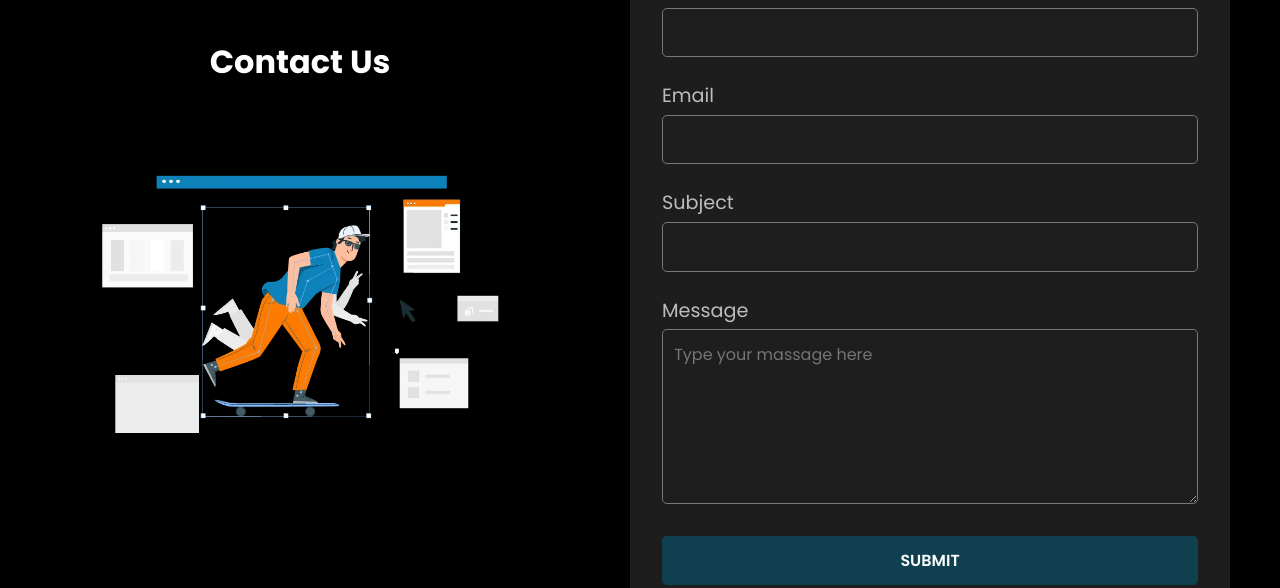
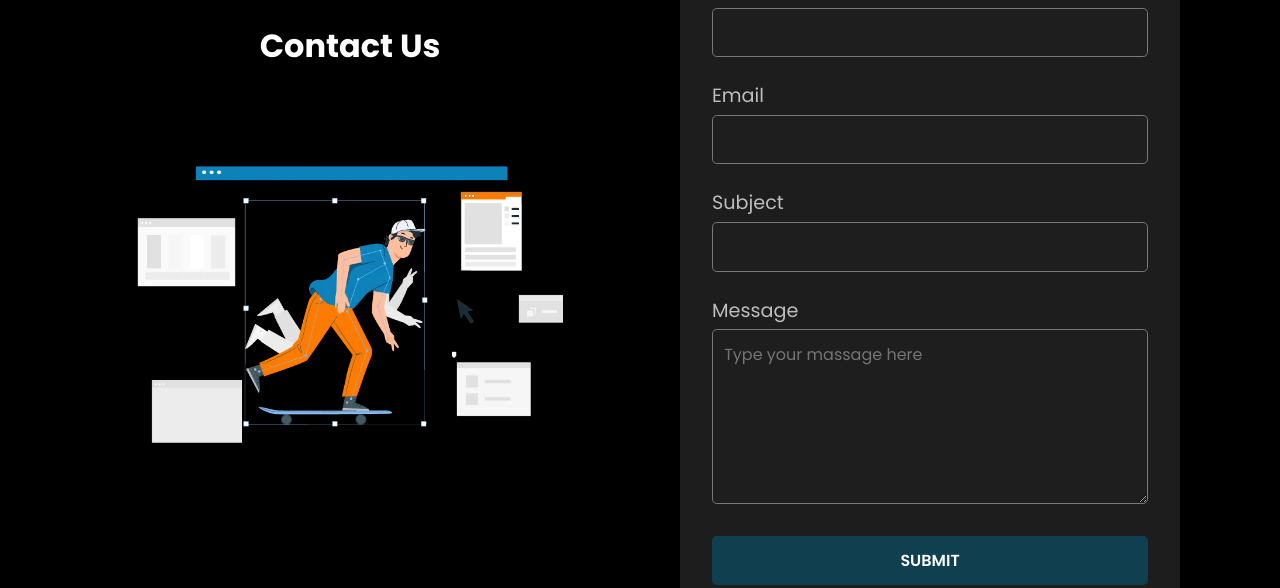
Before and after one commit to tanvir35web/React-Portfolio-Website, a React (Vite) app: page /contact in a window 1280 px wide. Shown: the part 738-1326 px from the top of the page. Built offline with nearby package versions, Linux system fonts and the light colour scheme.

Commit message:
bug fixed

```diff
--- a/src/components/FormStyle.css
+++ b/src/components/FormStyle.css
@@ -3,7 +3,11 @@
     align-items: center;
     justify-content: center;
     flex-wrap: wrap;
-    margin: 6rem 0;
+    margin: 6rem auto;
+    overflow: hidden;
+    width: 95vw;
+    background-color: transparent;
+
 }
 
 .form h1 {
@@ -12,22 +16,25 @@
 
 .form-img {
     width: 500px;
+
 }
 
 .form-img img {
    width: 100%;
-   padding: 0rem 2rem;
+   padding: 0rem 1rem;
 
 }
 
 .form-container {
 display: flex;
 flex-direction: column;
-width: 600px;
+width: 500px;
 padding: 2rem 2rem;
 margin-left: 5rem;
 background-color: rgba(59, 59, 59, 0.493);
 border-radius: 1rem;
+
+
 
 }
 
@@ -81,6 +88,7 @@ border-radius: 1rem;
         margin-left: 0rem;
         background-color: rgba(0, 0, 0, 0.493);
         border-radius: 1rem;
+        overflow: hidden;
 
         }
 
--- a/src/components/NavBarStyle.css
+++ b/src/components/NavBarStyle.css
@@ -4,15 +4,16 @@
     align-items: center;
     padding: 1rem 1.5rem;
     width: 100%;
-    height: 70px;
+    height: 60px;
     position: fixed;
     z-index: 10;
 }
 
 .header-bg {
-    background-color: rgba(0, 0, 0, 0.226);
-    backdrop-filter: blur(50px);
-    transition: 0.2s;
+    background: rgba(0, 0, 0, 0.543);
+        backdrop-filter: blur(40px);
+        -webkit-backdrop-filter: blur(40px);
+    transition: 0.1s;
 }
 
 .nav-menu {
@@ -46,8 +47,9 @@
         align-items: center;
         width: 100%;
         height: 100vh;
-        background: rgba(0, 0, 0, 0.45);
-        backdrop-filter: blur(20px);
+        background: rgba(0, 0, 0, 0.751);
+        backdrop-filter: blur(40px);
+        -webkit-backdrop-filter: blur(40px);
         position: absolute;
         top: 0;
         left: -100%;
--- a/src/components/PricingCardStyle.css
+++ b/src/components/PricingCardStyle.css
@@ -26,7 +26,10 @@
 }
 
 .card:hover {
-    scale: 1.05;
+    scale: 1.02;
+    background-color: #38003857;
+    box-shadow: 0 0 10px 2px #98019884;
+
 }
 
 .card .bar {
@@ -51,6 +54,7 @@
 
 .card p {
     line-height: 1.7;
+    color: rgba(255, 255, 255, 0.671);
 }
 
 .btn {
--- a/src/components/ProjectCardStyle.css
+++ b/src/components/ProjectCardStyle.css
@@ -5,7 +5,7 @@
 .project {
     width: 100%;
     padding: 2rem 2rem;
-    margin: auto;
+    margin: 3rem auto;
 }
 
 .project .project-heading {
@@ -70,6 +70,10 @@
 .project p {
     color: rgba(255, 255, 255, 0.703);
     margin-bottom: 1rem;
+    padding: 0 0.3rem;
+    text-align: justify;
+    font-size: 0.9rem;
+
 }
 
 .project-button {
```
